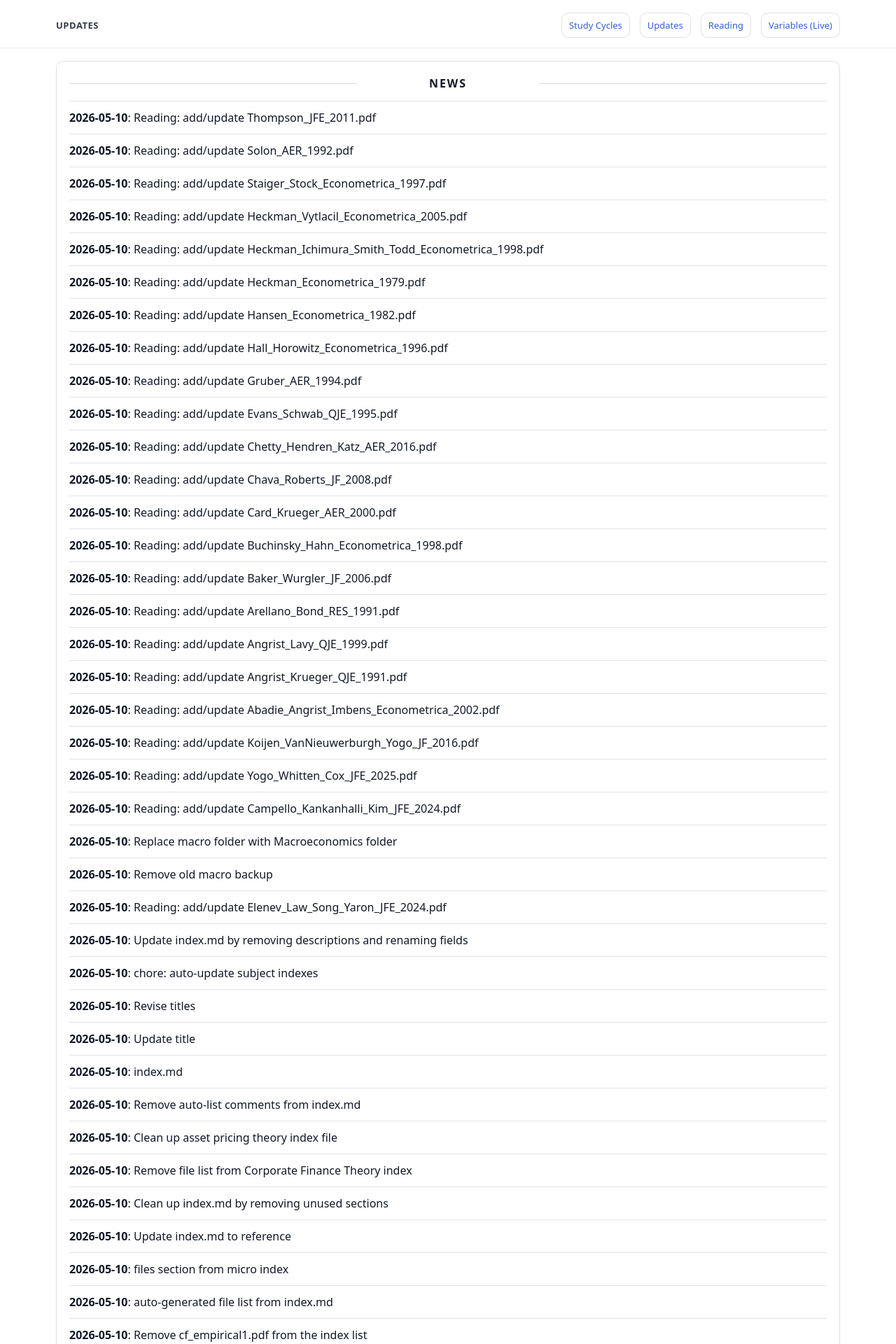
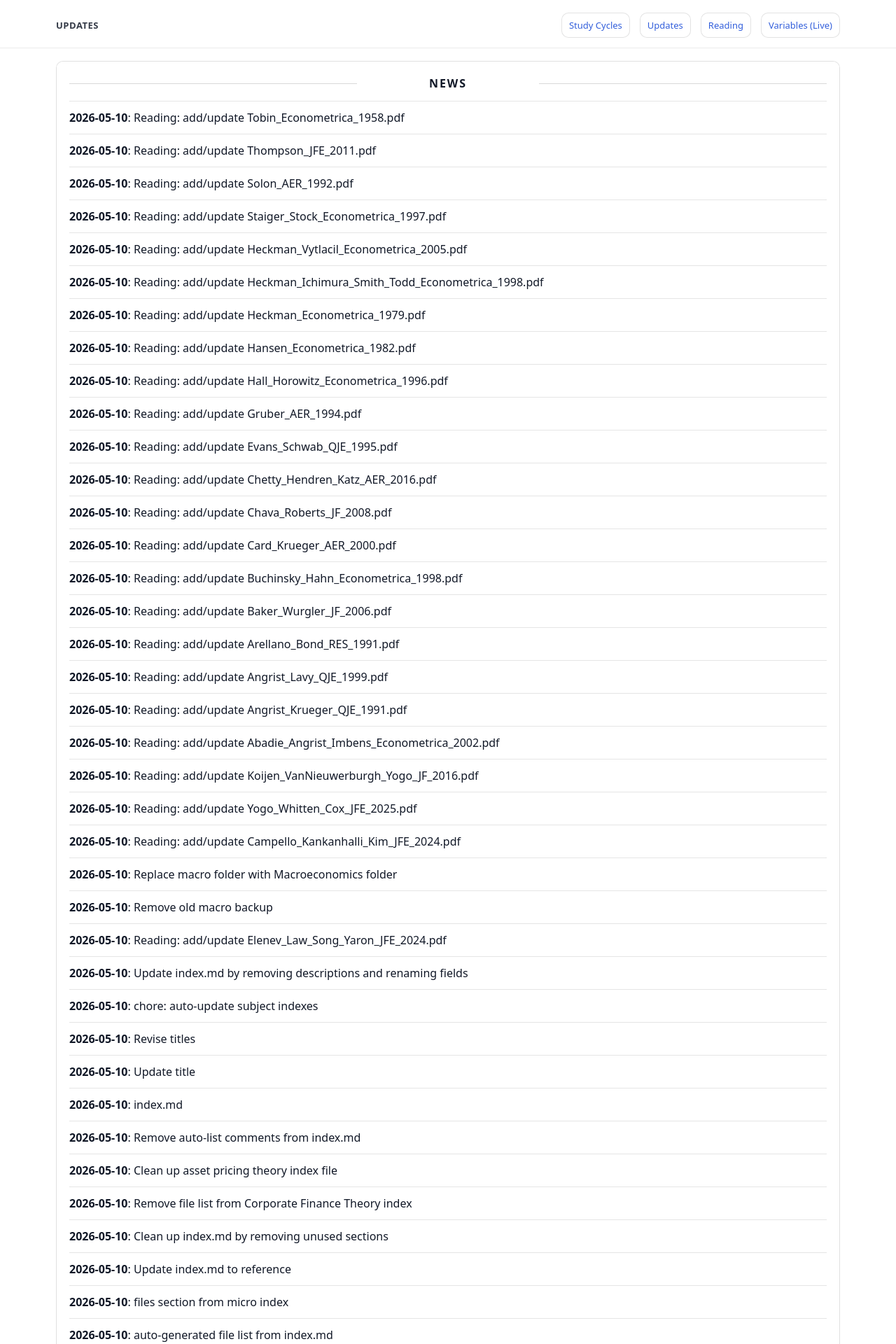
Before and after one commit to yaxinzn/study-archive, a Jekyll site: the page built from updates/index.md, in a window 1280 px wide. Shown: the top 1920 px of the page at 70% size. Built offline with Jekyll 4.4.1, drawn with Linux system fonts in a browser that asks for light colours; some of the changed text lies outside the part shown.

Commit message:
chore: update NEWS feed

```diff
--- a/_data/news.yml
+++ b/_data/news.yml
@@ -1,4 +1,7 @@
 # Auto-generated update history (sorted newest -> oldest). Do not edit manually.
+- ts: "1778416000"
+  date: "2026-05-10"
+  title: "Reading: add/update Tobin_Econometrica_1958.pdf"
 - ts: "1778415763"
   date: "2026-05-10"
   title: "Reading: add/update Thompson_JFE_2011.pdf"
```
